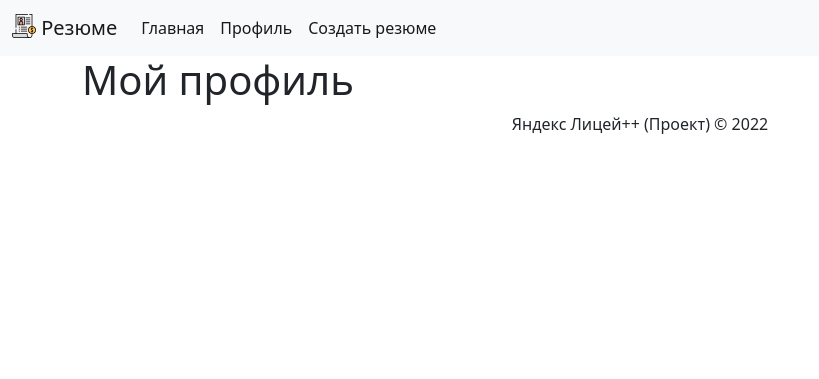
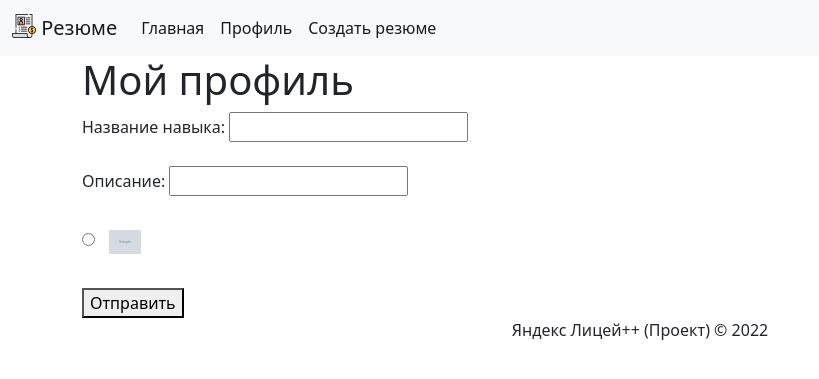
Before and after one commit to YandexLyceumPP/Resume, a Django app: page /user/ in a window 1280 px wide. Shown: the top 379 px of the page, without its empty margins (0-819 px from the left). Run offline with Django 3.2, Linux system fonts and the light colour scheme; tables that the repository leaves empty hold one stand-in row (values such as "Sample post"); grey boxes marked "Sample" are stand-in pictures.

Commit message:
create simple ui for form

```diff
--- a/resume/settings/__init__.py
+++ b/resume/settings/__init__.py
@@ -1,6 +1,6 @@
 from .base import *
 
-DEBUG = config("DEBUG", default=False, cast=bool)
+DEBUG = config("DEBUG", default=True, cast=bool)
 
 if DEBUG:
     from .dev import *
--- a/resume/settings/base.py
+++ b/resume/settings/base.py
@@ -30,6 +30,7 @@ INSTALLED_APPS = [
     "homepage.apps.HomepageConfig",
     "workshop.apps.WorkshopConfig",
     "lessons.apps.LessonsConfig",
+    "sorl.thumbnail",
 ]
 
 MIDDLEWARE = [
--- a/resume/urls.py
+++ b/resume/urls.py
@@ -13,7 +13,7 @@ urlpatterns = [
     path("admin/", admin.site.urls),
     # install
     path("tinymce/", include("tinymce.urls")),
-]
+] +  static(settings.MEDIA_URL, document_root=settings.MEDIA_ROOT)
 
 if settings.DEBUG:
     urlpatterns.append(path("__debug__/", include("debug_toolbar.urls")))
--- a/templates/base.html
+++ b/templates/base.html
@@ -1,5 +1,6 @@
 <!DOCTYPE html>
 <html lang="ru">
+
 <head>
 	<title>{% block title %}{% endblock %}</title>
 	<link href="https://cdn.jsdelivr.net/npm/bootstrap@5.1.3/dist/css/bootstrap.min.css" rel="stylesheet">
@@ -9,6 +10,7 @@
 	<link rel="icon" type="image/png" sizes="32x32" href="{% static 'img/favicons/favicon-32x32.png' %}">
 	<link rel="icon" type="image/png" sizes="16x16" href="{% static 'img/favicons/favicon-16x16.png' %}">
 </head>
+
 <body>
 	{% include "includes/header.html" %}
 	<div class="container">
@@ -18,4 +20,5 @@
 	</div>
 	{% include "includes/footer.html" %}
 </body>
+
 </html>
--- a/templates/users/profile.html
+++ b/templates/users/profile.html
@@ -1,7 +1,37 @@
 {% extends "base.html" %}
-
 
 {% block title %}Мой профиль{% endblock %}
 {% block content %}
-	<h1>Мой профиль</h1>
+
+<h1>Мой профиль</h1>
+<form method='post'>
+	{% csrf_token %}
+	<div>Название навыка: {{form.skill}}</div>
+	<br>
+	<div>Описание: {{form.text}}</div>
+	<br>
+	<fieldset>
+		{% for radio in form.img %}
+		<label for="{{ radio.id_for_label }}">
+			<div>
+				{{radio.tag}}
+				<img src="{{radio.choice_label.image.url}}" width="32px" style="margin: 10px">
+			</div>
+		</label>
+		<br>
+		{% endfor %}
+	</fieldset>
+	<br>
+	<button type="submit">Отправить</button>
+	<!-- {% for radio in user_personal.form.star %}
+	<div class="form-check">
+		{{ radio }}
+	</div>
+	{% endfor %}
+	<button type="submit" class="btn btn-primary">{% if star_user == 0 %}Поставить оценку{% else %}
+		Изменить оценку{% endif %}</button> -->
+</form>
+
+
+
 {% endblock %}
--- a/templates/workshop/create.html
+++ b/templates/workshop/create.html
@@ -3,5 +3,6 @@
 
 {% block title %}Описание проекта{% endblock %}
 {% block content %}
-	<h1>Создание резюме</h1>
+<h1>Создание резюме</h1>
+{{icons}}
 {% endblock %}
--- a/users/models.py
+++ b/users/models.py
@@ -2,14 +2,15 @@ from django.contrib.auth import get_user_model
 from django.db import models
 
 from tinymce.models import HTMLField
-
+from workshop.models import Icon
 from core.models import ShowBaseModel
 
 User = get_user_model()
 
 
 class Skill(ShowBaseModel):
-    icon = models.ImageField("Иконка", upload_to="uploads/icons/", null=True)
+    icon = models.ForeignKey(Icon, on_delete=models.CASCADE,
+                                 related_name='skill_icons',)
     skill = models.CharField("Название", max_length=30)
     text = HTMLField("Описание")
 
--- a/users/views.py
+++ b/users/views.py
@@ -1,5 +1,19 @@
 from django.shortcuts import render
+from workshop.models import Icon
+from django import forms
 
+
+class CreateSkillForm(forms.Form):
+    icon_choice = []
+    icons = Icon.objects.all()
+    cnt = 1
+    for i in icons:
+        icon_choice  += [(cnt, i)]
+        cnt += 1
+    print(icon_choice)
+    skill = forms.CharField()
+    text = forms.CharField()
+    img = forms.ChoiceField(choices=icon_choice,  widget=forms.RadioSelect())
 
 def user_detail(request, user_name):
     TEMPLATE = "users/user_detail.html"
@@ -11,4 +25,8 @@ def user_detail(request, user_name):
 
 def profile(request):
     TEMPLATE = "users/profile.html"
-    return render(request, TEMPLATE)
+    form = CreateSkillForm(request.POST or None)
+    context={
+        "form": form
+    }
+    return render(request, TEMPLATE, context=context)
--- a/workshop/models.py
+++ b/workshop/models.py
@@ -1,6 +1,6 @@
 from django.contrib.auth import get_user_model
 from django.db import models
-
+from sorl.thumbnail import get_thumbnail
 from tinymce.models import HTMLField
 
 from core.models import ShowBaseModel
@@ -9,6 +9,9 @@ User = get_user_model()
 
 class Icon(ShowBaseModel):
     image = models.ImageField("Иконка", upload_to="uploads/icons/", null=True)
+
+    def get_image_100x100(self):
+        return get_thumbnail(self.image, "100x100", quality=51)
 
     class Meta:
         verbose_name = "Иконка"
```
Also changed, not shown: users/migrations/0002_alter_skill_icon.py (added). Lines whose indentation alone changed are shown as unchanged.
